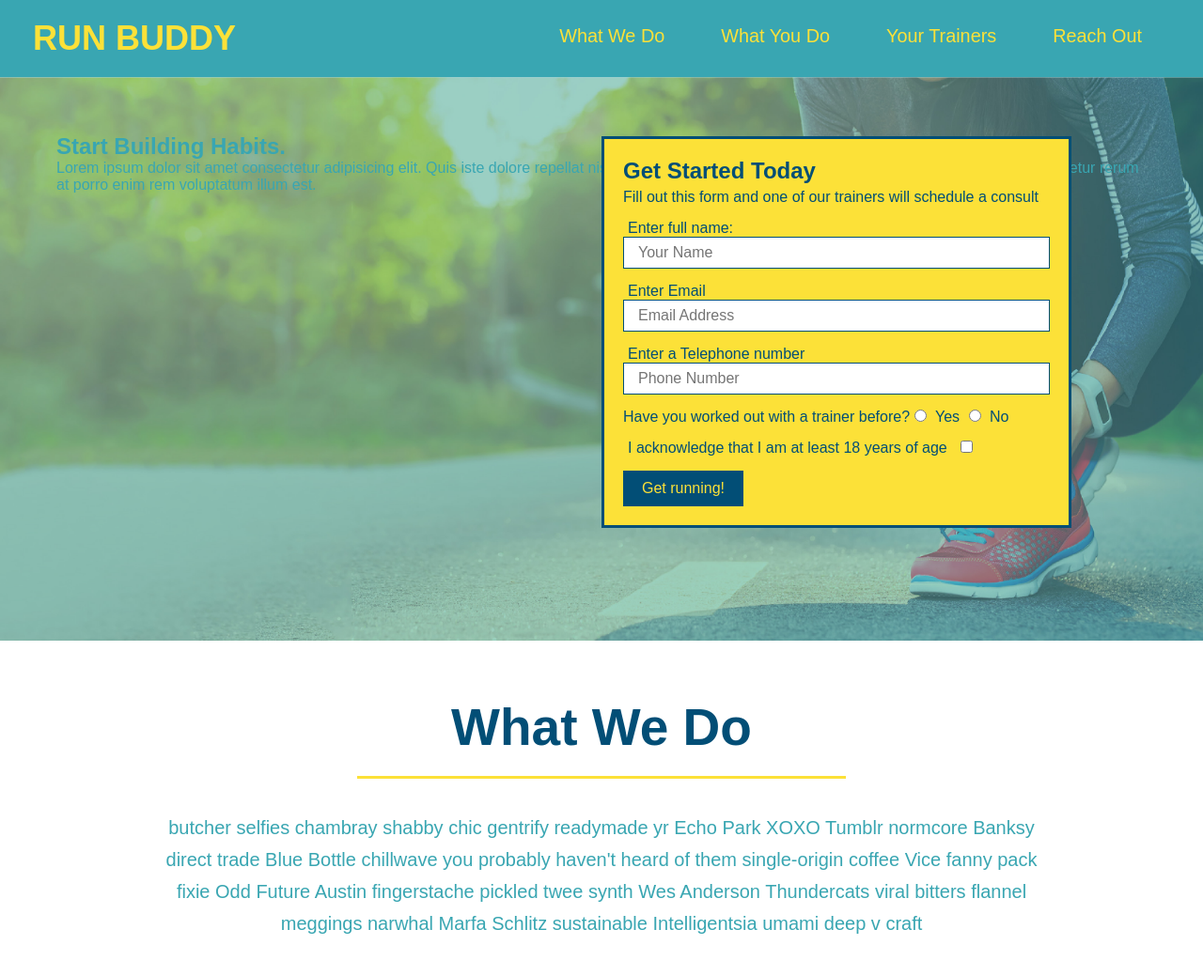
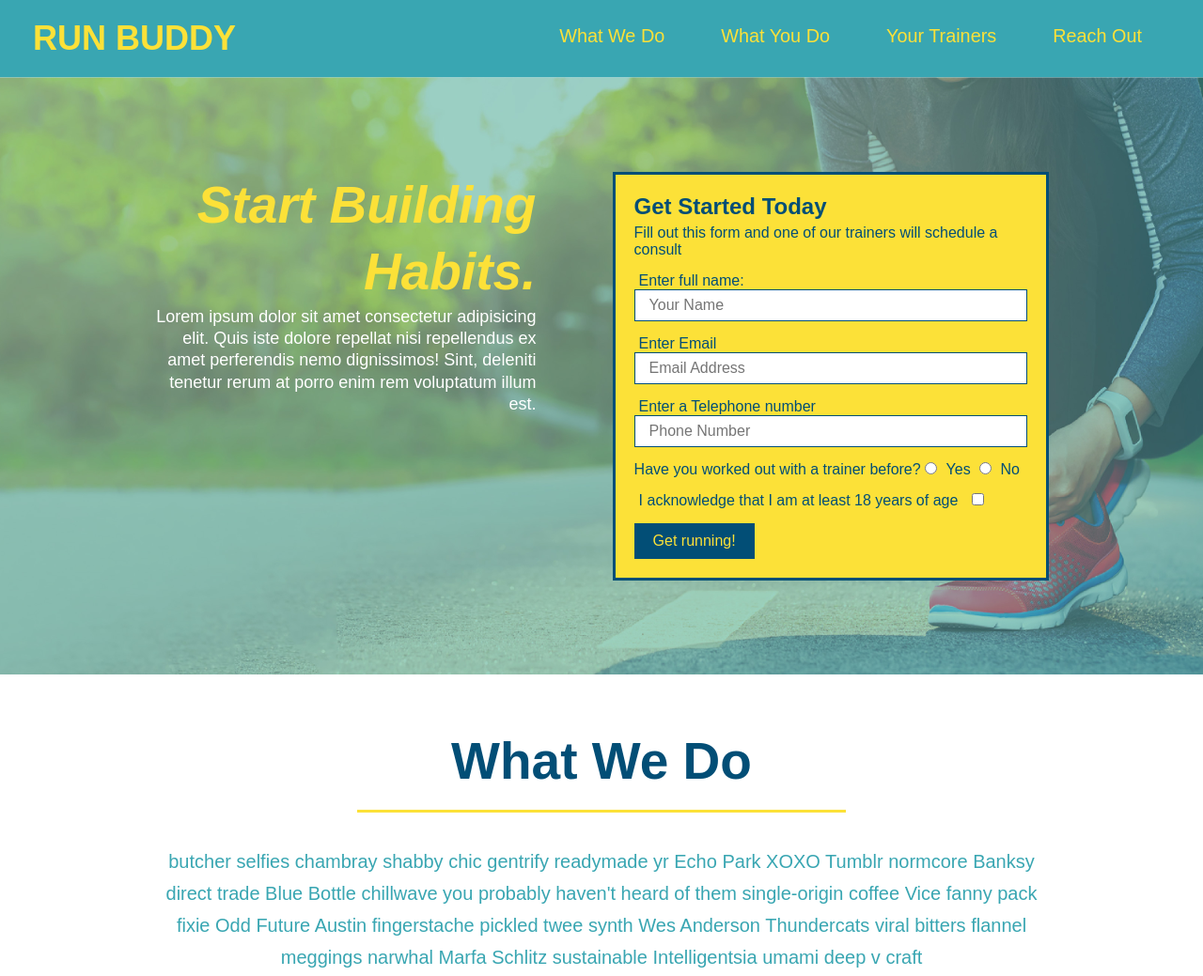
Before and after one commit to RM-Evans/run-buddy, a plain HTML site: page index.html in a window 1280 px wide. Shown: the top 1039 px of the page at 94% size. Drawn offline with Linux system fonts and the light colour scheme.

Commit message:
add flexbox to hero

```diff
--- a/assets/css/style.css
+++ b/assets/css/style.css
@@ -5,7 +5,7 @@
 }
 
 body {
-    color: #39a6b2 ;
+  color: #39a6b2;
   font-family: Arial, Helvetica, sans-serif;
   /*background-color: tomato; */
 }
@@ -18,12 +18,11 @@ header {
   flex-wrap: wrap;
 }
 
-  header h1{
+header h1 {
   font-weight: bold;
   font-size: 36px;
   color: #fce138;
   margin: 0;
-
 }
 
 header a {
@@ -53,17 +52,18 @@ footer {
   background: #fce138;
   width: 100%;
   padding: 40px 35px;
+  display: flex;
+  justify-content: space-between;
+  flex-wrap: wrap;
 }
 
 footer h2 {
-    display: inline;
   color: #024e76;
   font-size: 30px;
   margin: 0;
 }
 
 footer div {
-    float: right;
   line-height: 1.5;
   text-align: right;
 }
@@ -74,31 +74,41 @@ footer div {
 
 section {
   padding: 60px;
-
 }
 
 .hero {
   background-image: url("../images/hero-bg.jpg");
-    height: 600px;
   background-size: cover;
   background-position: center;
-    position: relative;
+  display: flex;
+  justify-content: center;
+  flex-wrap: wrap;
+}
+.hero-cta {
+  width: 35%;
+  text-align: right;
+  margin: 3.5%;
+  color: #fff;
+  font-size: 18px;
+  line-height: 1.3;
 }
 
+.hero-cta h2 {
+  font-style: italic;
+  font-size: 55px;
+  color: #fce138;
+}
 .hero-form {
   background-color: #fce138;
   padding: 20px;
-    width: 500px;
   color: #024e76;
   border: solid 3px #024e76;
   border: 3px solid #024e76;
   background-color: #fce138;
   padding: 20px;
-    width: 500px;
   color: #024e76;
-    position: absolute;
-    bottom: 120px;
-    right: 140px;
+  width: 40%;
+  margin: 3.5%;
 }
 
 h3 {
```
Lines whose indentation alone changed are shown as unchanged.
